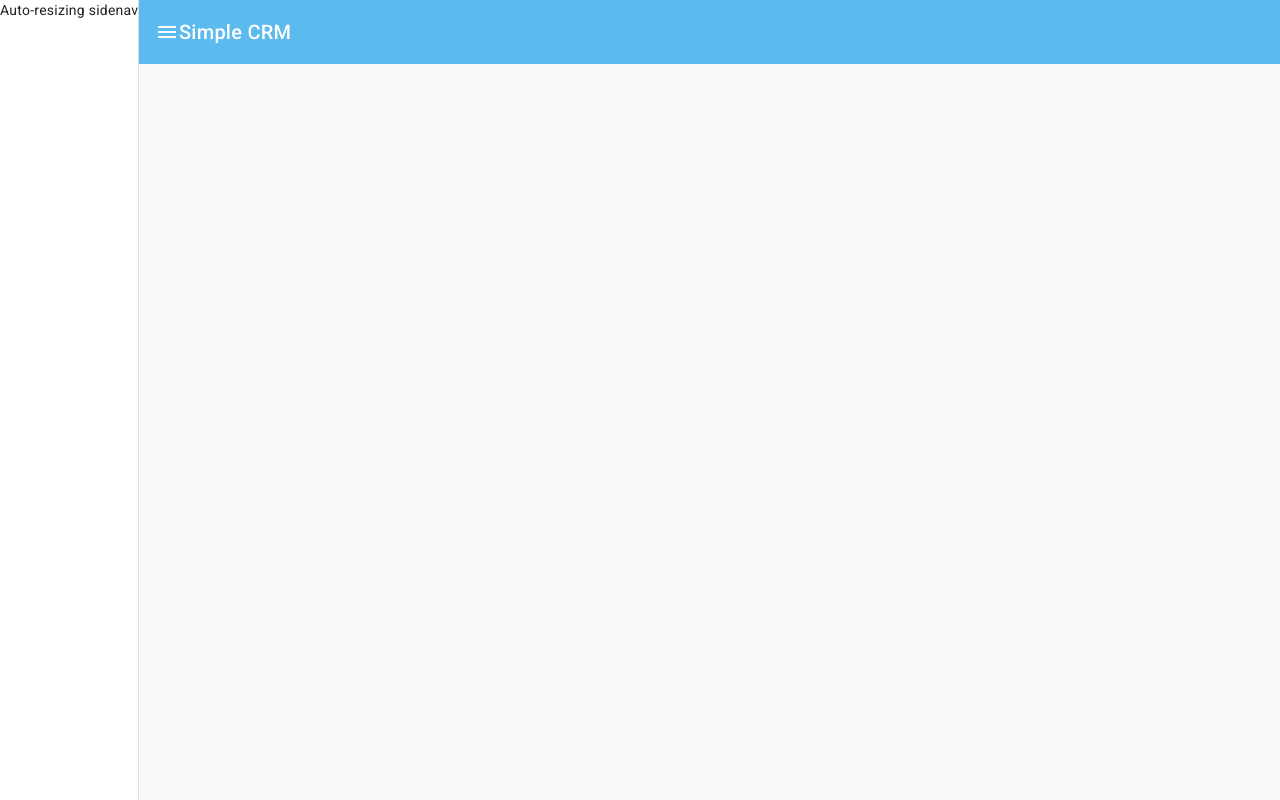
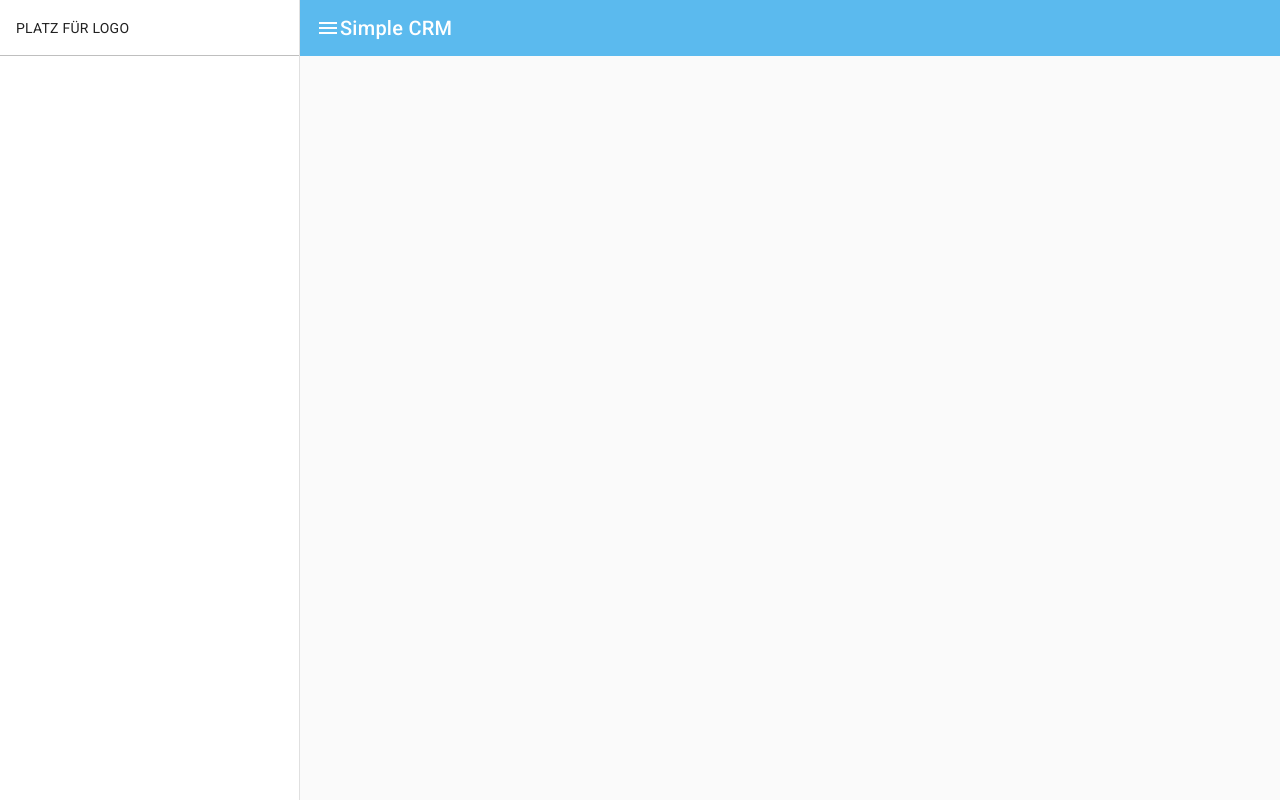
Before and after one commit to JeanPondy/simple-crm, an Angular app in the folder simple-crm/: page / in a window 1280 px wide. Built offline with nearby package versions, Linux system fonts and the light colour scheme.

Commit message:
mat-toolbar,mat-toolbar-row, sidenav einrichten

```diff
--- a/simple-crm/src/app/app.component.html
+++ b/simple-crm/src/app/app.component.html
@@ -1,6 +1,6 @@
 <mat-drawer-container class="mat-drawer-container" autosize>
-  <mat-drawer #drawer class="example-sidenav" [opened]="true" mode="side">
-    <p>Auto-resizing sidenav</p>
+  <mat-drawer #drawer class="sidenav" [opened]="true" mode="side">
+    <div class="logo-container">PLATZ FÜR LOGO</div>
   </mat-drawer>
 
   <div class="example-sidenav-content">
--- a/simple-crm/src/app/app.component.scss
+++ b/simple-crm/src/app/app.component.scss
@@ -1,5 +1,9 @@
 
 /* In der entsprechenden CSS-Datei */
+mat-toolbar, mat-toolbar-row{
+min-height: 56px;
+height: 56px;
+}
 .mat-toolbar {
     background-color: rgb(91, 186, 238); /* oder #FFFF00 */
     span{
@@ -10,6 +14,19 @@
   .mat-drawer-container {
     height: 100vh;
 
+    .sidenav{
+        width: 300px;
+
+        .logo-container{
+            border-bottom: 1px solid rgba(0,0,0,0.25);
+            padding-left: 16px;
+            padding-right: 16px;
+            min-height: 55px;
+            display: flex;
+            align-items: center;
+        }
+    }
+
     .menu-icon{
         color: white;
         cursor: pointer;
```
